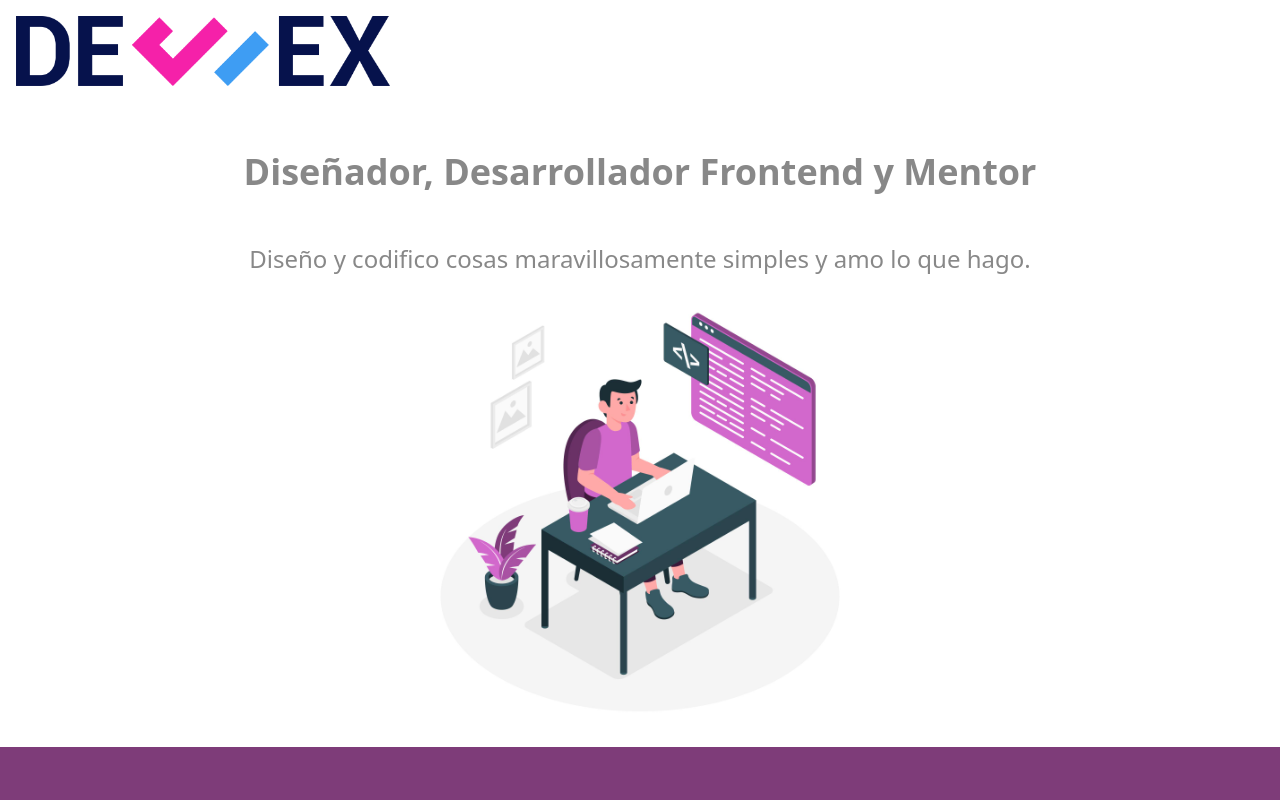
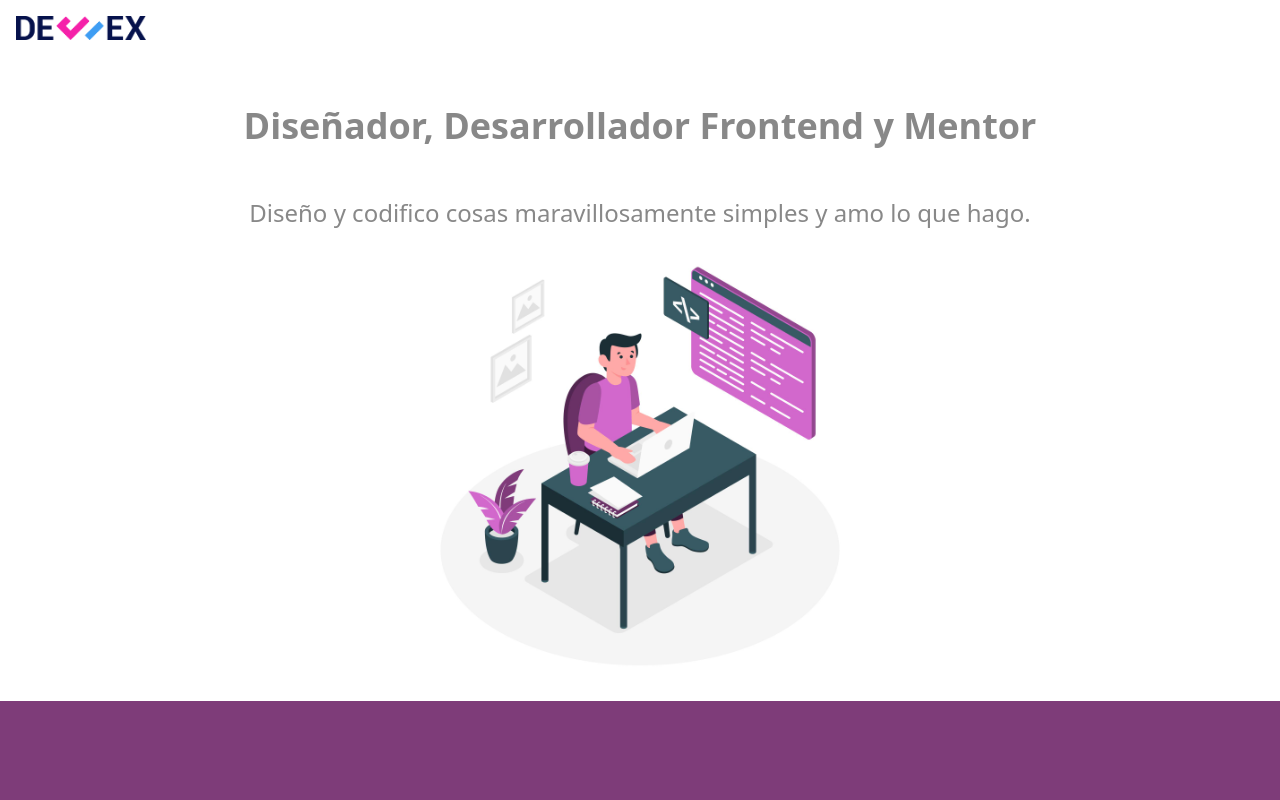
Before and after one commit to TheJokerDC7/portafolioweb, a website: page index.html in a window 1280 px wide. Shown: the top 800 px of the page. Drawn offline with nearby package versions, Linux system fonts and the light colour scheme.

Commit message:
Update index.html

```diff
--- a/index.html
+++ b/index.html
@@ -22,7 +22,7 @@
             <div class="max-w-screen-xl flex flex-wrap items-center justify-between mx-auto p-4">
                 <a href="https://flowbite.com/" class="flex items-center space-x-3 rtl:space-x-reverse">
                     <span class="self-center text-2xl font-bold whitespace-nowrap dark:text-dark">
-                        <h2 class="text-4xl font-bold dark:text-dark"><img src="assets/logo originalDewex.png" width=30% height="auto"/></h2>
+                        <h2 class="text-4xl font-bold dark:text-dark"><img src="assets/logo originalDewex.png" width=130px height="auto"/></h2>
                     </span>
 
                 </a>
```
